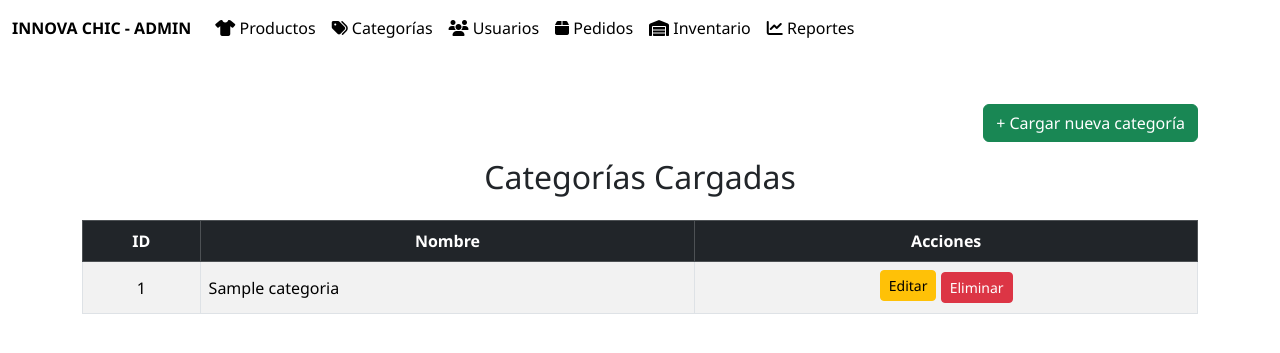
After one commit to JulianMartinez35/PP3actualizad-08-05-, a Flask app: page /admin/categorias in a window 1280 px wide. The commit adds this page. Shown: the top 353 px of the page. Run offline with Flask 3, Linux system fonts and the light colour scheme; tables that the repository leaves empty or names only in its code hold one stand-in row (values such as "Sample post"); parts of the project's set-up code (start-up, migrations or seed data) failed here and were passed over; some libraries are stand-ins or nearby versions.

Commit message:
subo categoria global

```diff
--- a/app.py
+++ b/app.py
@@ -162,8 +162,13 @@ def recuperar():
 @app.route('/admin')
 def admin():
     if 'logueado' in session and session['id_rol'] == 1:
-        return render_template('admin.html')
+        cursor = mysql.connection.cursor(MySQLdb.cursors.DictCursor)
+        cursor.execute("SELECT * FROM categorias")
+        categorias = cursor.fetchall()
+        cursor.close()
+        return render_template('admin.html', categorias=categorias)
     return redirect(url_for('home'))
+
 
 # RUTA PARA USUARIO COMÚN (protegida) + (RESEÑAS)
 @app.route('/usuario')
@@ -171,7 +176,18 @@ def usuario():
     if 'logueado' in session and session['id_rol'] == 2:
         cursor = mysql.connection.cursor(MySQLdb.cursors.DictCursor)
 
-        cursor.execute("SELECT * FROM productos")
+        # Obtener todas las categorías
+        cursor.execute("SELECT * FROM categorias")
+        categorias = cursor.fetchall()
+
+        # Obtener el ID de la categoría seleccionada desde la URL
+        categoria_id = request.args.get('categoria_id')
+
+        # Filtrar productos según la categoría si se seleccionó alguna
+        if categoria_id:
+            cursor.execute("SELECT * FROM productos WHERE categoria_id = %s", (categoria_id,))
+        else:
+            cursor.execute("SELECT * FROM productos")
         productos = cursor.fetchall()
 
         lista_productos = []
@@ -192,9 +208,16 @@ def usuario():
             lista_productos.append(producto)
 
         cursor.close()
-        return render_template('usuario.html', productos=lista_productos)
+
+        return render_template(
+            'usuario.html',
+            productos=lista_productos,
+            categorias=categorias,
+            categoria_seleccionada=int(categoria_id) if categoria_id else None
+        )
 
     return redirect(url_for('home'))
+
 
 
 
@@ -208,7 +231,7 @@ def logout():
     session.clear()
     return redirect(url_for('home'))
 
-#CARGAR PRODUCTOS
+# CARGAR PRODUCTOS
 
 # Carpeta para subir imágenes
 UPLOAD_FOLDER = 'static/imagenes_productos'
@@ -223,6 +246,7 @@ def cargar_producto():
         color = request.form['color']
         talle = request.form['talle']
         stock = request.form['stock']
+        categoria_id = request.form['categoria_id']  # ✅ NUEVO CAMPO
         imagen = request.files['imagen']
 
         if imagen:
@@ -232,15 +256,16 @@ def cargar_producto():
 
             cur = mysql.connection.cursor()
             cur.execute("""
-                INSERT INTO productos (nombre, descripcion, precio, color, talle, stock, imagen)
-                VALUES (%s, %s, %s, %s, %s, %s, %s)
-            """, (nombre, descripcion, precio, color, talle, stock, filename))
+                INSERT INTO productos (nombre, descripcion, precio, color, talle, stock, imagen, categoria_id)
+                VALUES (%s, %s, %s, %s, %s, %s, %s, %s)
+            """, (nombre, descripcion, precio, color, talle, stock, filename, categoria_id))  # ✅ MODIFICADO
             mysql.connection.commit()
             cur.close()
 
         return redirect(url_for('admin'))
 
     return redirect(url_for('home'))
+
 
 #AGREGAR CARRITO
 
@@ -348,7 +373,7 @@ def admin_productos():
 # EDITAR PRODUCTO
 @app.route('/admin/producto/editar/<int:id>', methods=['GET', 'POST'])
 def editar_producto(id):
-    cur = mysql.connection.cursor()
+    cur = mysql.connection.cursor(MySQLdb.cursors.DictCursor)
 
     if request.method == 'POST':
         nombre = request.form['nombre']
@@ -356,29 +381,25 @@ def editar_producto(id):
         precio = float(request.form['precio'])
         stock = int(request.form['stock'])
 
-        # Nuevos campos: texto separados por comas
         colores_input = request.form['color']
         talles_input = request.form['talle']
+        categoria_id = request.form['categoria_id']  # 🟢 Nuevo
 
-        # Procesar colores y talles en listas y luego unir en strings
         colores = [c.strip() for c in colores_input.split(',') if c.strip()]
         talles = [t.strip() for t in talles_input.split(',') if t.strip()]
         colores_str = ','.join(colores)
         talles_str = ','.join(talles)
 
-        # Obtener imagen actual
         cur.execute("SELECT imagen FROM productos WHERE id = %s", (id,))
         producto_actual = cur.fetchone()
         imagen_actual = producto_actual['imagen'] if producto_actual else None
 
-        # Procesar imagen nueva si se subió
         imagen_nueva = request.files.get('imagen')
         if imagen_nueva and imagen_nueva.filename != '':
             filename = secure_filename(imagen_nueva.filename)
             ruta_guardado = os.path.join('static/imagenes_productos', filename)
             imagen_nueva.save(ruta_guardado)
 
-            # Eliminar imagen anterior si es diferente
             if imagen_actual and imagen_actual != filename:
                 ruta_imagen_actual = os.path.join('static/imagenes_productos', imagen_actual)
                 if os.path.exists(ruta_imagen_actual):
@@ -388,35 +409,42 @@ def editar_producto(id):
         else:
             imagen_a_guardar = imagen_actual
 
-        # Actualizar producto
+        # 🔄 Agregamos categoria_id al UPDATE
         cur.execute("""
             UPDATE productos
-            SET nombre=%s, descripcion=%s, precio=%s, stock=%s, color=%s, talle=%s, imagen=%s
+            SET nombre=%s, descripcion=%s, precio=%s, stock=%s, color=%s, talle=%s, imagen=%s, categoria_id=%s
             WHERE id=%s
-        """, (nombre, descripcion, precio, stock, colores_str, talles_str, imagen_a_guardar, id))
+        """, (nombre, descripcion, precio, stock, colores_str, talles_str, imagen_a_guardar, categoria_id, id))
         mysql.connection.commit()
 
         return redirect(url_for('admin_productos'))
 
     else:
-        # Obtener producto y separar colores/talles como listas
+        # Obtener el producto
         cur.execute("SELECT * FROM productos WHERE id = %s", (id,))
         producto = cur.fetchone()
 
-        if producto:
-            producto_dict = {
-                'id': producto["id"],
-                'nombre': producto["nombre"],
-                'descripcion': producto["descripcion"],
-                'precio': producto["precio"],
-                'stock': producto["stock"],
-                'imagen': producto["imagen"],
-                'colores': producto["color"].split(',') if producto["color"] else [],
-                'talles': producto["talle"].split(',') if producto["talle"] else [],
-            }
-            return render_template('editar_producto.html', producto=producto_dict)
-        else:
+        if not producto:
             return "Producto no encontrado", 404
+
+        # 🟢 Obtener categorías
+        cur.execute("SELECT * FROM categorias")
+        categorias = cur.fetchall()
+
+        producto_dict = {
+            'id': producto["id"],
+            'nombre': producto["nombre"],
+            'descripcion': producto["descripcion"],
+            'precio': producto["precio"],
+            'stock': producto["stock"],
+            'imagen': producto["imagen"],
+            'colores': producto["color"].split(',') if producto["color"] else [],
+            'talles': producto["talle"].split(',') if producto["talle"] else [],
+            'categoria_id': producto["categoria_id"]  # 🟢 Necesario para marcar la categoría seleccionada
+        }
+
+        return render_template('editar_producto.html', producto=producto_dict, categorias=categorias)
+
 
 
 
@@ -489,7 +517,73 @@ def agregar_resena(producto_id):
 
 
 
-#MOSTRAR RESEÑAS
+#CATEGORIAS
+# Listar categorías
+@app.route('/admin/categorias')
+def admin_categorias():
+    cur = mysql.connection.cursor()
+    cur.execute("SELECT id, nombre FROM categorias ORDER BY id ASC")
+    categorias = cur.fetchall()  # lista de tuplas (id, nombre)
+    cur.close()
+
+    return render_template('admin_categorias.html', categorias=categorias)
+
+#agrgar categorias
+@app.route('/admin/categorias/agregar', methods=['GET', 'POST'])
+def agregar_categoria():
+    if request.method == 'POST':
+        nombre = request.form['nombre'].strip()
+        if not nombre:
+            flash('El nombre de la categoría no puede estar vacío', 'danger')
+            return redirect(url_for('agregar_categoria'))
+
+        cur = mysql.connection.cursor()
+        cur.execute("INSERT INTO categorias (nombre) VALUES (%s)", (nombre,))
+        mysql.connection.commit()
+        cur.close()
+
+        flash('Categoría agregada con éxito', 'success')
+        return redirect(url_for('admin_categorias'))
+
+    return render_template('agregar_categoria.html')
+
+#editar categorias
+@app.route('/admin/categorias/editar/<int:id>', methods=['GET', 'POST'])
+def editar_categoria(id):
+    cur = mysql.connection.cursor()
+
+    if request.method == 'POST':
+        nombre = request.form['nombre'].strip()
+        if not nombre:
+            flash('El nombre de la categoría no puede estar vacío', 'danger')
+            return redirect(url_for('editar_categoria', id=id))
+
+        cur.execute("UPDATE categorias SET nombre = %s WHERE id = %s", (nombre, id))
+        mysql.connection.commit()
+        cur.close()
+        flash('Categoría actualizada', 'success')
+        return redirect(url_for('admin_categorias'))
+
+    # GET
+    cur.execute("SELECT id, nombre FROM categorias WHERE id = %s", (id,))
+    categoria = cur.fetchone()
+    cur.close()
+    if categoria is None:
+        flash('Categoría no encontrada', 'danger')
+        return redirect(url_for('admin_categorias'))
+
+    return render_template('editar_categoria.html', categoria=categoria)
+
+
+#ruta eliminar categorias
+@app.route('/admin/categorias/eliminar/<int:id>', methods=['POST'])
+def eliminar_categoria(id):
+    cur = mysql.connection.cursor()
+    cur.execute("DELETE FROM categorias WHERE id = %s", (id,))
+    mysql.connection.commit()
+    cur.close()
+    flash('Categoría eliminada', 'success')
+    return redirect(url_for('admin_categorias'))
 
 
 # ==============================
--- /dev/null
+++ b/template/admin_categorias.html
@@ -0,0 +1,42 @@
+{% include 'admincabecera.html' %}
+
+<div class="container my-5">
+
+    <div class="text-end mb-3">
+      <a href="{{ url_for('agregar_categoria') }}" class="btn btn-success">
+        + Cargar nueva categoría
+      </a>
+    </div>
+
+    <h2 class="text-center mb-4">Categorías Cargadas</h2>
+
+    <table class="table table-striped table-bordered align-middle">
+      <thead class="table-dark text-center">
+        <tr>
+          <th>ID</th>
+          <th>Nombre</th>
+          <th>Acciones</th>
+        </tr>
+      </thead>
+      <tbody>
+        {% for categoria in categorias %}
+        <tr>
+          <td class="text-center">{{ categoria.id }}</td>
+          <td>{{ categoria.nombre }}</td>
+          <td class="text-center">
+            <a href="{{ url_for('editar_categoria', id=categoria.id) }}" class="btn btn-sm btn-warning mb-1">Editar</a>
+
+            <form method="POST" action="{{ url_for('eliminar_categoria', id=categoria.id) }}" style="display:inline;" onsubmit="return confirm('¿Estás seguro de eliminar esta categoría?');">
+              <button type="submit" class="btn btn-sm btn-danger">Eliminar</button>
+            </form>
+          </td>
+        </tr>
+        {% else %}
+        <tr>
+          <td colspan="3" class="text-center">No hay categorías cargadas.</td>
+        </tr>
+        {% endfor %}
+      </tbody>
+    </table>
+
+</div>
```
Also changed, not shown: template/admin.html (+10 -0 lines), template/agregar_categoria.html (added, +14 -0 lines), template/editar_categoria.html (added, +14 -0 lines), template/editar_producto.html (+10 -0 lines), template/usuariocabecera.html (+11 -2 lines), static/imagenes_productos/8o3a9395-6ef23af11e010b099d17458575961114-240-0.webp (added), static/imagenes_productos/engomado.webp (added), static/imagenes_productos/wendy.webp (added).
